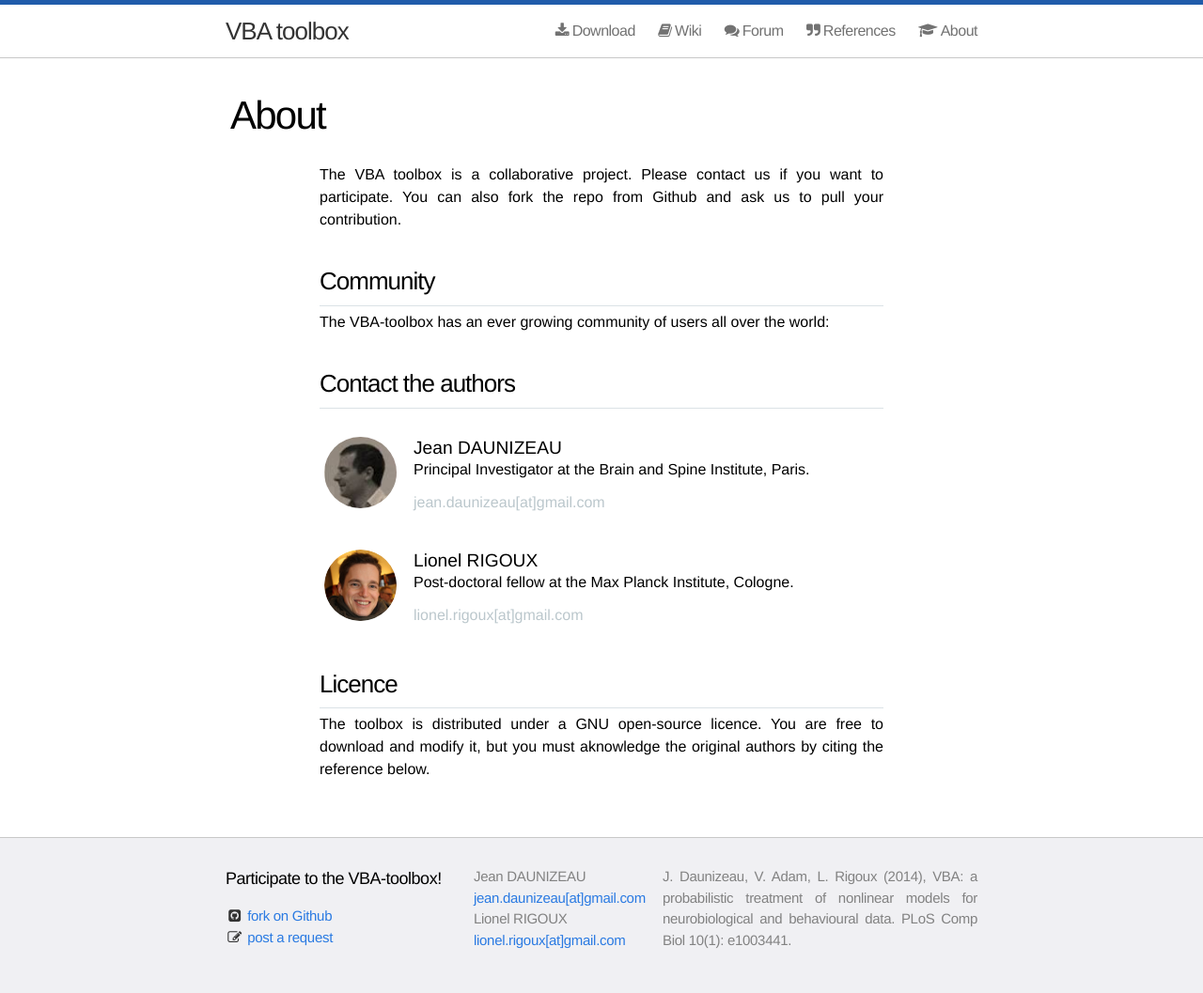
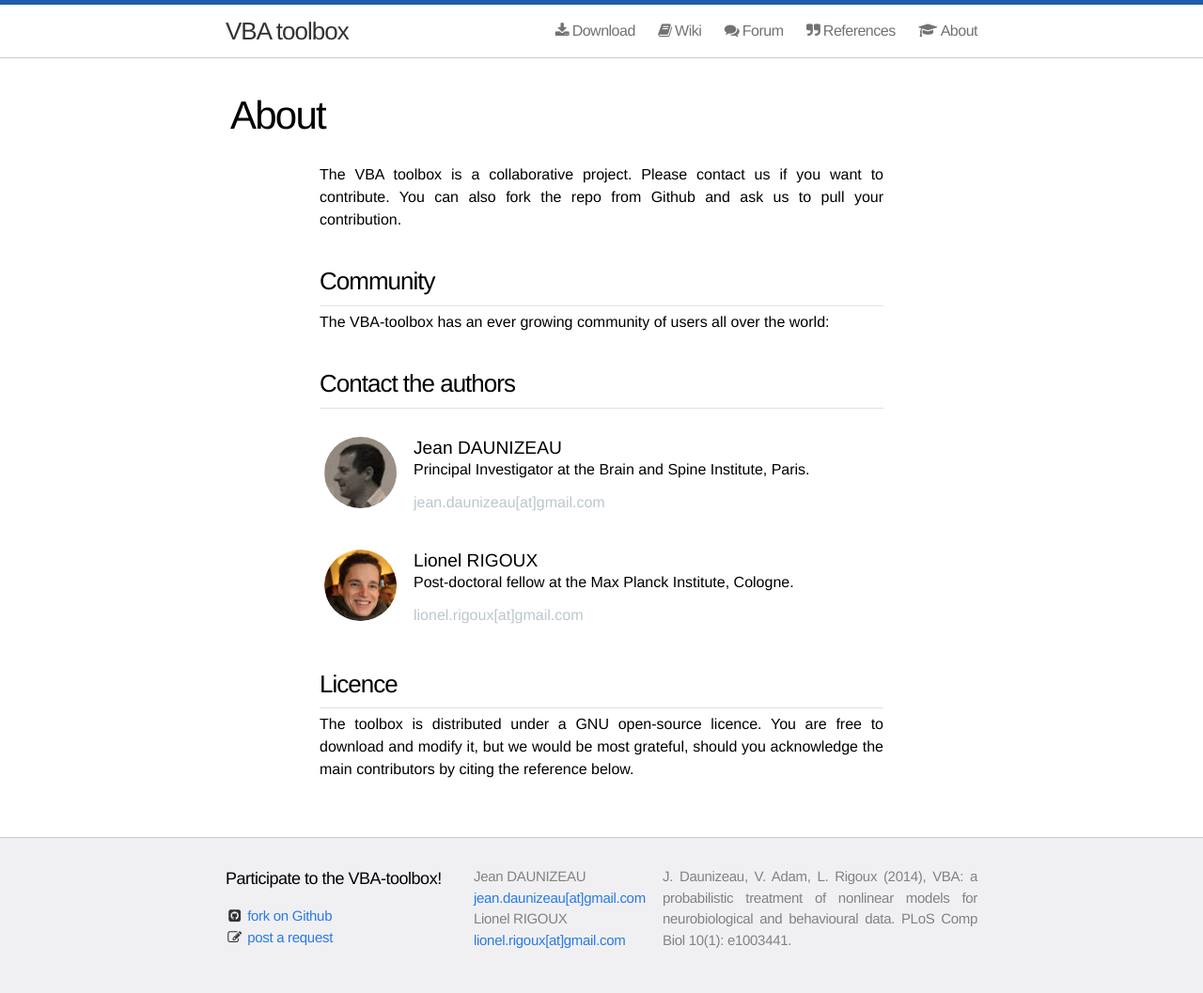
Before and after one commit to MBB-team/VBA-toolbox, a Jekyll site: the page built from about/index.html, in a window 1280 px wide. Shown: the whole page at 94% size. Built offline with Jekyll 4.4.1, drawn with Linux system fonts in a browser that asks for light colours; nearby versions of some CDN libraries; comment, search, counter and statistics services are not loaded.

Commit message:
Update index.html

```diff
--- a/about/index.html
+++ b/about/index.html
@@ -2,7 +2,7 @@
 layout: page
 title: About
 
-text: "The VBA toolbox is a collaborative project. Please contact us if you want to participate. You can also fork the repo from Github and ask us to pull your contribution."
+text: "The VBA toolbox is a collaborative project. Please contact us if you want to contribute. You can also fork the repo from Github and ask us to pull your contribution."
 
 collaborators:
 - name:   "Jean DAUNIZEAU"
@@ -70,4 +70,4 @@ The VBA-toolbox has an ever growing community of users all over the world:
 {% endfor %}
 
 <h2>Licence</h2>
-The toolbox is distributed under a GNU open-source licence. You are free to download and modify it, but you must aknowledge the original authors by citing the reference below.
+The toolbox is distributed under a GNU open-source licence. You are free to download and modify it, but we would be most grateful, should you acknowledge the main contributors by citing the reference below.
```
